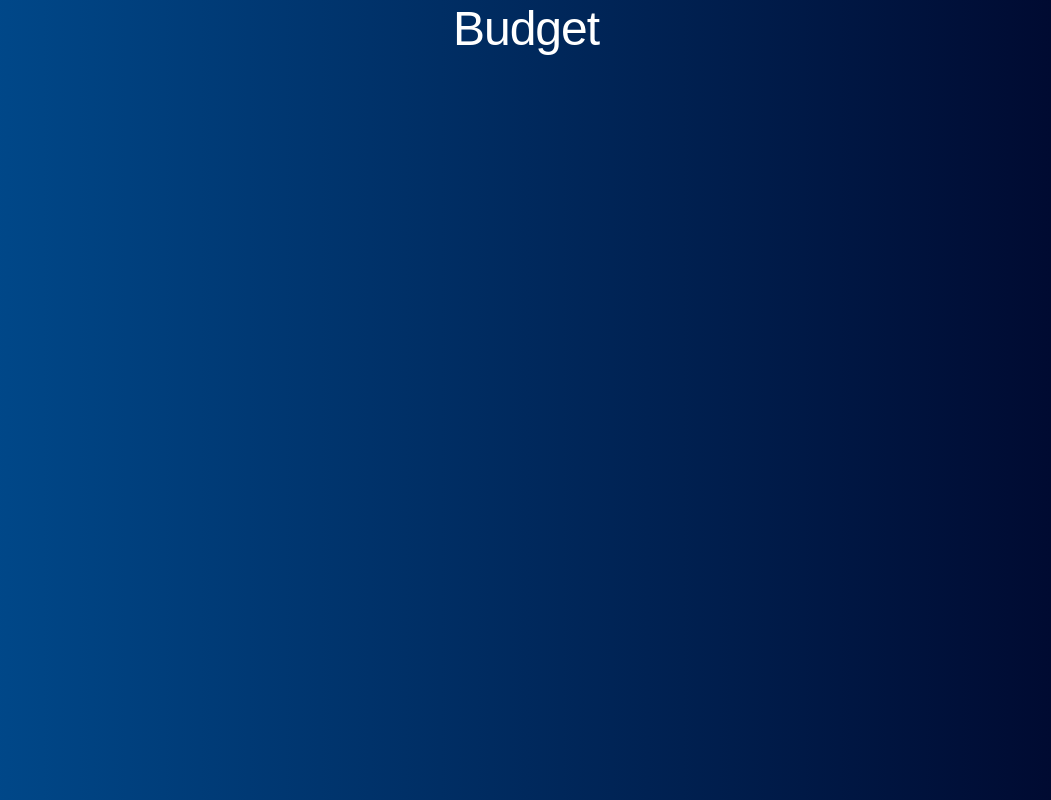
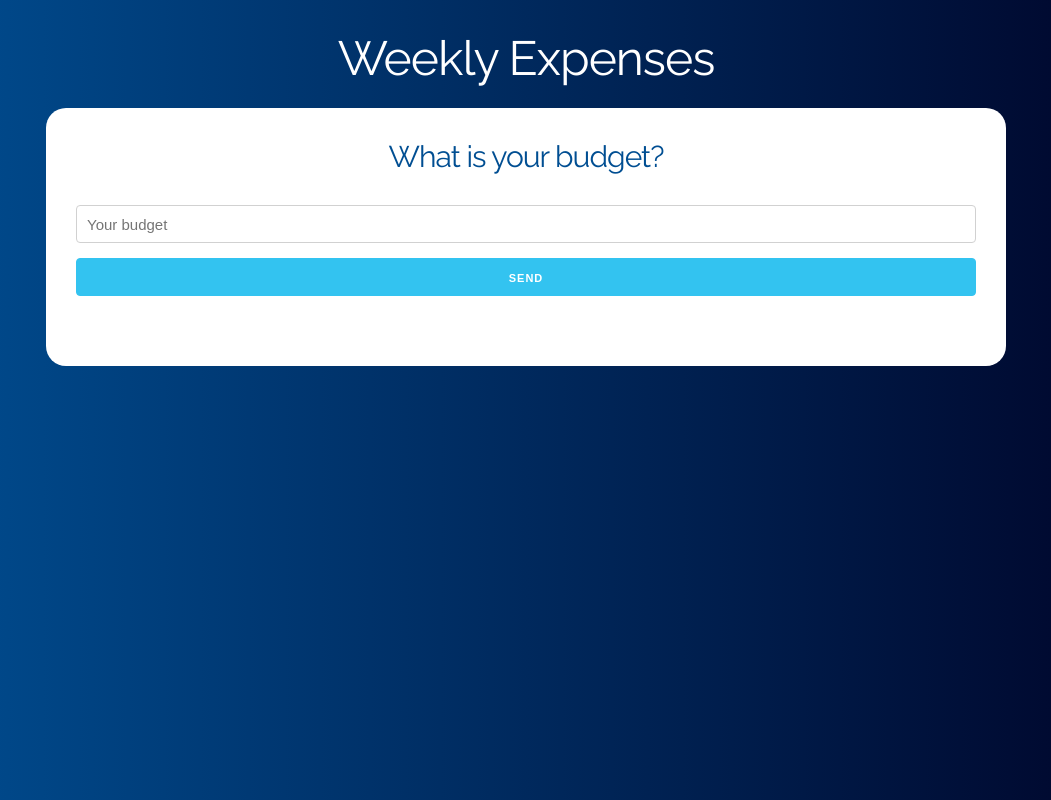
Before and after one commit to Mkultr730/Budget, a React (Create React App) app: page / in a window 1280 px wide. Shown: the whole page, without its empty margins (114-1165 px from the left). Built offline with nearby package versions, Linux system fonts and the light colour scheme.

Commit message:
feat: init budget

```diff
--- a/public/index.html
+++ b/public/index.html
@@ -26,7 +26,7 @@
     -->
     <title>Budget</title>
     <link rel="stylesheet" href="https://cdnjs.cloudflare.com/ajax/libs/normalize/8.0.1/normalize.min.css">
-    <link href="https://fonts.googleapis.com/css?family=Staatliches" rel="stylesheet">
+    <link href="https://fonts.googleapis.com/css?family=Raleway" rel="stylesheet">
     <link rel="stylesheet" href="https://cdnjs.cloudflare.com/ajax/libs/skeleton/2.0.4/skeleton.min.css">
   </head>
   <body>
--- a/src/App.js
+++ b/src/App.js
@@ -1,8 +1,16 @@
 import React from 'react';
+import BudgetForm from './components/BudgetForm';
 
 function App() {
   return (
-    <h1>Budget</h1>
+    <div className="container">
+      <header>
+        <h1>Weekly Expenses</h1>
+        <div className="contenido-principal contenido">
+         <BudgetForm />
+        </div>
+      </header>
+    </div>
   );
 }
 
--- /dev/null
+++ b/src/components/BudgetForm.js
@@ -0,0 +1,25 @@
+import React, { Fragment } from 'react';
+
+const BudgetForm = () => {
+
+    return(
+        <Fragment>
+            <h2>What is your budget?</h2>
+
+            <form>
+                <input
+                    type="number"
+                    className="u-full-width"
+                    placeholder="Your budget"
+                />
+                <input
+                    type="submit"
+                    className="button-primary u-full-width"
+                    value="Send"
+                />
+            </form>
+        </Fragment>
+    );
+}
+
+export default BudgetForm;
```
